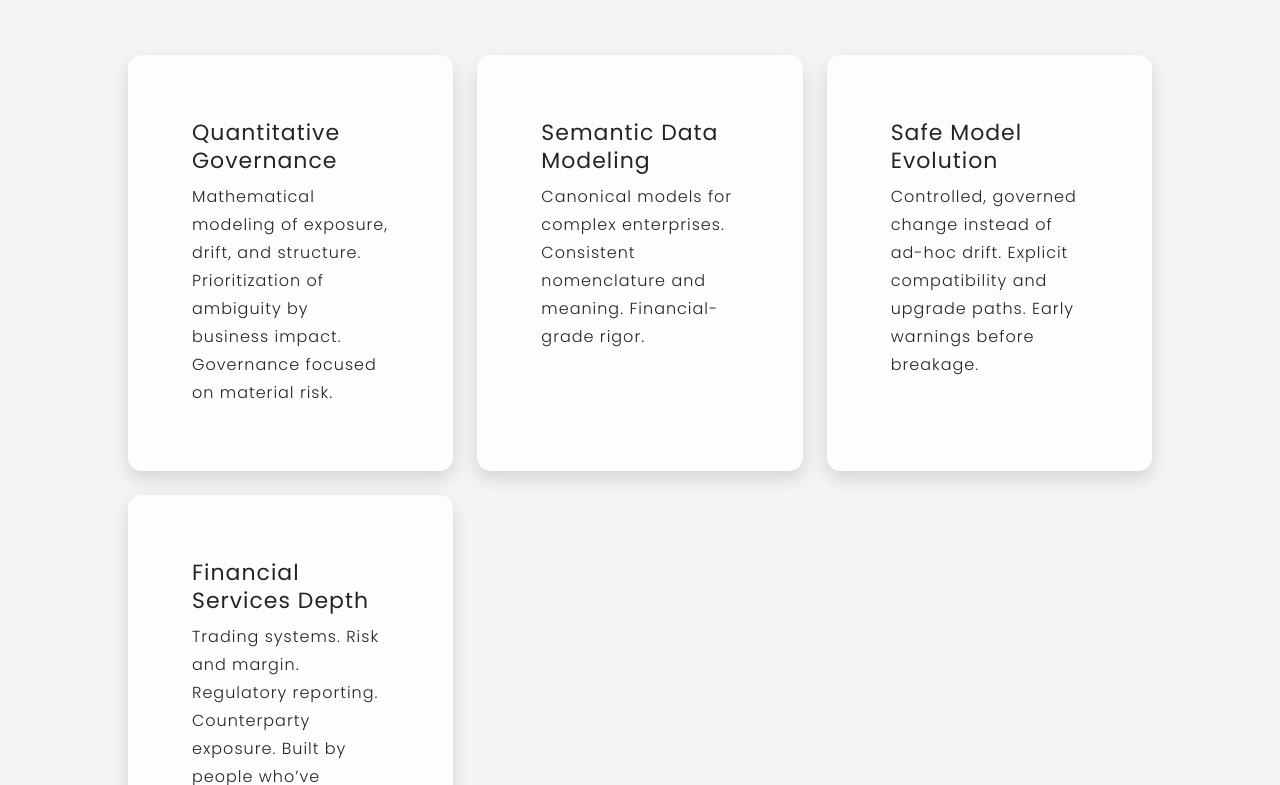
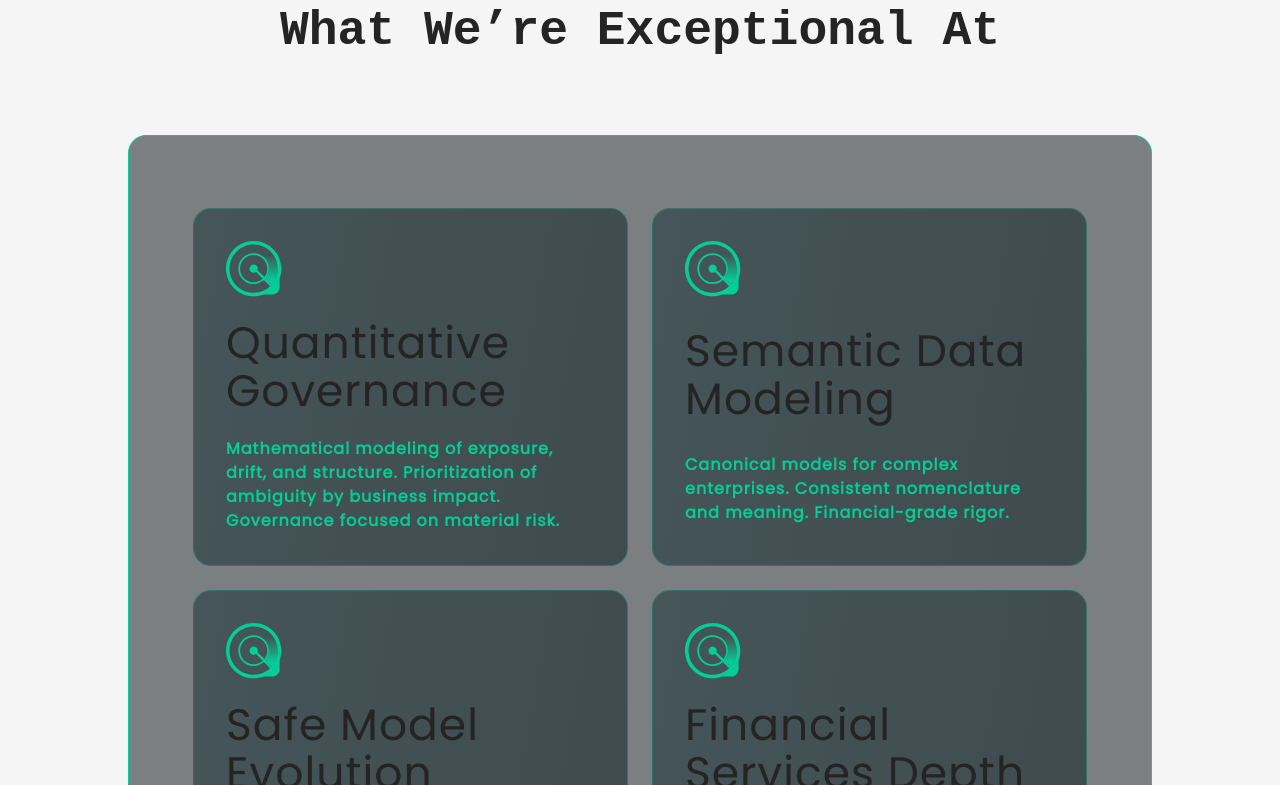
Before and after one commit to quantent-web/quantent-web, a Next.js app: page / in a window 1280 px wide. Shown: the part 10695-11480 px from the top of the page. Built offline with nearby package versions, Linux system fonts and the light colour scheme; a web font is replaced by a local one.

Commit message:
Redesign capabilities section with standalone layout

```diff
--- a/app/globals.css
+++ b/app/globals.css
@@ -702,6 +702,102 @@ p,
   min-height: min(90svh, calc(100svh - var(--nav-h)));
   height: auto;
 }
+
+.capabilities-container {
+  position: relative;
+  padding: 120px 10% 120px;
+}
+
+.capabilities-title {
+  text-align: center;
+  margin-bottom: 72px;
+}
+
+.capabilities-shell {
+  border: 1px solid var(--primary);
+  border-radius: 18px;
+  padding: 72px 64px;
+  background: rgba(2, 11, 15, 0.5);
+}
+
+.capabilities-grid {
+  display: grid;
+  grid-template-columns: repeat(2, minmax(0, 1fr));
+  gap: 24px;
+}
+
+.capability-card {
+  border: 1px solid color-mix(in srgb, var(--primary) 28%, transparent);
+  border-radius: 18px;
+  padding: 32px;
+  background: linear-gradient(100deg, rgba(25, 51, 56, 0.55) 0%, rgba(15, 32, 37, 0.55) 100%);
+  box-shadow: none;
+  display: grid;
+  gap: 22px;
+}
+
+.capability-icon {
+  width: 56px;
+  height: 56px;
+}
+
+.capability-card .card-title {
+  margin: 0;
+  font-size: 2.75rem;
+  line-height: 3rem;
+}
+
+.capability-card .card-text {
+  margin: 0;
+  color: var(--primary);
+  font-weight: 700;
+  line-height: 1.5;
+}
+
+@media (max-width: 1024px) {
+  .capabilities-container {
+    padding: 96px 8% 96px;
+  }
+
+  .capabilities-shell {
+    padding: 48px 32px;
+  }
+
+  .capability-card .card-title {
+    font-size: 2.1rem;
+    line-height: 2.4rem;
+  }
+}
+
+@media (max-width: 640px) {
+  .capabilities-container {
+    padding: 72px var(--space-5);
+  }
+
+  .capabilities-title {
+    margin-bottom: 40px;
+  }
+
+  .capabilities-shell {
+    padding: 24px;
+    border-radius: 14px;
+  }
+
+  .capabilities-grid {
+    grid-template-columns: minmax(0, 1fr);
+    gap: 16px;
+  }
+
+  .capability-card {
+    padding: 24px;
+    gap: 18px;
+  }
+
+  .capability-card .card-title {
+    font-size: 1.75rem;
+    line-height: 2rem;
+  }
+}
 #services {
   min-height: min(90svh, calc(100svh - var(--nav-h)));
   height: auto;
--- a/app/home-page-client.tsx
+++ b/app/home-page-client.tsx
@@ -806,41 +806,42 @@ export default function Home() {
           </div>
         </section>
 
+        </div>
+
         {/* CAPABILITIES */}
-        <section id="capabilities" className="section">
-          <h2 className="section-title">What We’re Exceptional At</h2>
+        <section id="capabilities" className="capabilities-container section">
+          <h2 className="capabilities-title">What We’re Exceptional At</h2>
 
-          <div className="cards-grid cards-grid--auto">
-            <div className="card">
-              <h4 className="card-title">Quantitative Governance</h4>
-              <p className="card-text">
-                Mathematical modeling of exposure, drift, and structure. Prioritization of ambiguity by business impact.
-                Governance focused on material risk.
-              </p>
-            </div>
+          <div className="capabilities-shell">
+            <div className="capabilities-grid">
+              <article className="capability-card">
+                <Image src="/images/card-icon-quantent.svg" alt="" width={56} height={56} aria-hidden="true" className="capability-icon" />
+                <h4 className="card-title">Quantitative Governance</h4>
+                <p className="card-text">Mathematical modeling of exposure, drift, and structure. Prioritization of ambiguity by business impact. Governance focused on material risk.</p>
+              </article>
 
-            <div className="card">
-              <h4 className="card-title">Semantic Data Modeling</h4>
-              <p className="card-text">
-                Canonical models for complex enterprises. Consistent nomenclature and meaning. Financial-grade rigor.
-              </p>
-            </div>
+              <article className="capability-card">
+                <Image src="/images/card-icon-quantent.svg" alt="" width={56} height={56} aria-hidden="true" className="capability-icon" />
+                <h4 className="card-title">Semantic Data Modeling</h4>
+                <p className="card-text">Canonical models for complex enterprises. Consistent nomenclature and meaning. Financial-grade rigor.</p>
+              </article>
 
-            <div className="card">
-              <h4 className="card-title">Safe Model Evolution</h4>
-              <p className="card-text">
-                Controlled, governed change instead of ad-hoc drift. Explicit compatibility and upgrade paths. Early warnings before breakage.
-              </p>
-            </div>
+              <article className="capability-card">
+                <Image src="/images/card-icon-quantent.svg" alt="" width={56} height={56} aria-hidden="true" className="capability-icon" />
+                <h4 className="card-title">Safe Model Evolution</h4>
+                <p className="card-text">Controlled, governed change instead of ad-hoc drift. Explicit compatibility and upgrade paths. Early warnings before breakage.</p>
+              </article>
 
-            <div className="card">
-              <h4 className="card-title">Financial Services Depth</h4>
-              <p className="card-text">
-                Trading systems. Risk and margin. Regulatory reporting. Counterparty exposure. Built by people who’ve operated these systems at scale.
-              </p>
+              <article className="capability-card">
+                <Image src="/images/card-icon-quantent.svg" alt="" width={56} height={56} aria-hidden="true" className="capability-icon" />
+                <h4 className="card-title">Financial Services Depth</h4>
+                <p className="card-text">Trading systems. Risk and margin. Regulatory reporting. Counterparty exposure. Built by people who’ve operated these systems at scale.</p>
+              </article>
             </div>
           </div>
         </section>
+
+        <div className="container">
 
         {/* SERVICES */}
         <section id="services" className="section">
```
